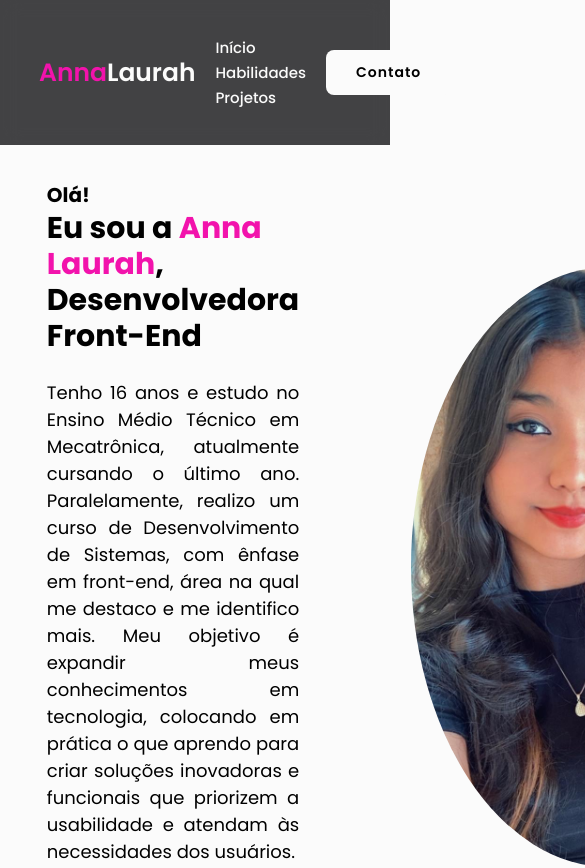
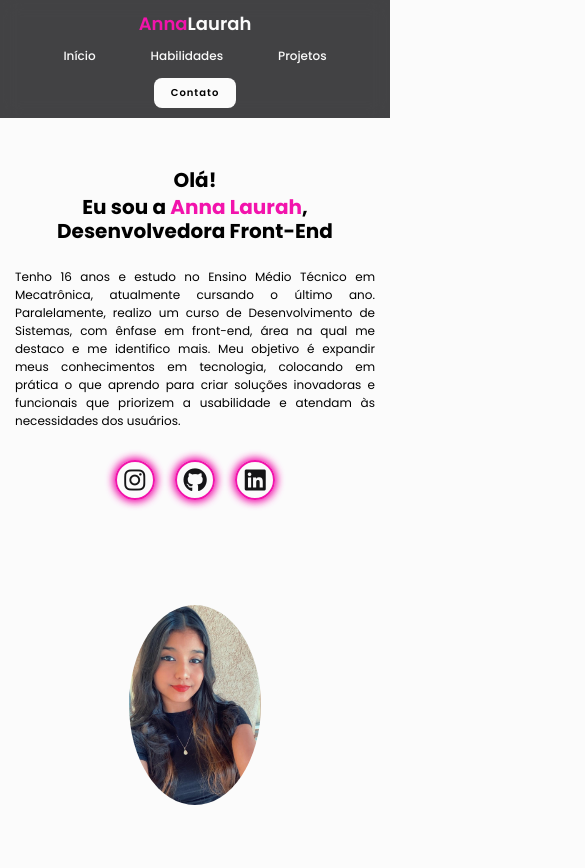
Before and after one commit to annax08/meu_portifolio, a plain HTML site: page portifóio - anna laurah/index.html in a window 390 px wide. Shown: the top 868 px of the page, 585 px wide, since content can reach past the window. Drawn offline with Linux system fonts and the light colour scheme; a web font is replaced by a local one.

Commit message:
finalizado

```diff
--- a/portifóio - anna laurah/style.css
+++ b/portifóio - anna laurah/style.css
@@ -283,3 +283,154 @@ body{
 .social h2{
     margin-bottom: 20px;
 }
+body {
+    font-size: 16px;
+}
+
+@media (max-width: 1200px) {
+    .cabecalho {
+        padding: 20px 5%;
+    }
+    #home {
+        gap: 5em;
+        padding: 20px 8%;
+    }
+    .img-box img {
+        height: 400px;
+    }
+    .card-container {
+        gap: 50px;
+    }
+}
+
+@media (max-width: 992px) {
+    .cabecalho {
+        flex-direction: column;
+        align-items: center;
+        padding: 15px 5%;
+    }
+    .nav-bar {
+        display: flex;
+        flex-wrap: wrap;
+        gap: 15px;
+        justify-content: center;
+    }
+    .nav-bar a {
+        font-size: 14px;
+    }
+    #home {
+        flex-direction: column;
+        text-align: center;
+        padding: 20px 5%;
+    }
+    .home-content h1 {
+        font-size: 28px;
+    }
+    .img-box img {
+        height: 300px;
+        width: auto;
+    }
+    .card-container {
+        flex-wrap: wrap;
+        gap: 30px;
+        justify-content: center;
+    }
+    .card {
+        width: 140px;
+    }
+    #projetos .area-card-projeto {
+        flex-wrap: wrap;
+        gap: 20px;
+    }
+    .img-projeto {
+        width: 300px;
+        height: 200px;
+    }
+}
+
+@media (max-width: 768px) {
+    .cabecalho {
+        padding: 10px;
+    }
+    .logo {
+        font-size: 20px;
+    }
+    .contact {
+        font-size: 12px;
+        padding: 8px 20px;
+    }
+    #home {
+        padding: 15px;
+    }
+    .home-content h1 {
+        font-size: 24px;
+    }
+    .home-content p {
+        font-size: 14px;
+    }
+    .img-box img {
+        height: 250px;
+    }
+    .card-container {
+        gap: 20px;
+    }
+    .card {
+        width: 120px;
+    }
+    .habilidades-content h2 {
+        font-size: 24px;
+    }
+    .habilidades-content p {
+        font-size: 14px;
+    }
+    .img-projeto {
+        height: 180px;
+    }
+}
+
+@media (max-width: 576px) {
+    .cabecalho {
+        flex-direction: column;
+        align-items: center;
+        gap: 10px;
+    }
+    .logo {
+        font-size: 18px;
+    }
+    .nav-bar a {
+        font-size: 12px;
+    }
+    .contact {
+        padding: 5px 15px;
+        font-size: 10px;
+    }
+    #home h1 {
+        font-size: 20px;
+    }
+    #home p {
+        font-size: 12px;
+    }
+    .img-box img {
+        height: 200px;
+    }
+    .card-container {
+        gap: 15px;
+    }
+    .card {
+        width: 100px;
+        padding: 10px;
+    }
+    .habilidades-content h2 {
+        font-size: 20px;
+    }
+    .habilidades-content h3 {
+        font-size: 18px;
+    }
+    .habilidades-content p {
+        font-size: 12px;
+    }
+    .img-projeto {
+        width: 100%;
+        height: 150px;
+    }
+}
```
